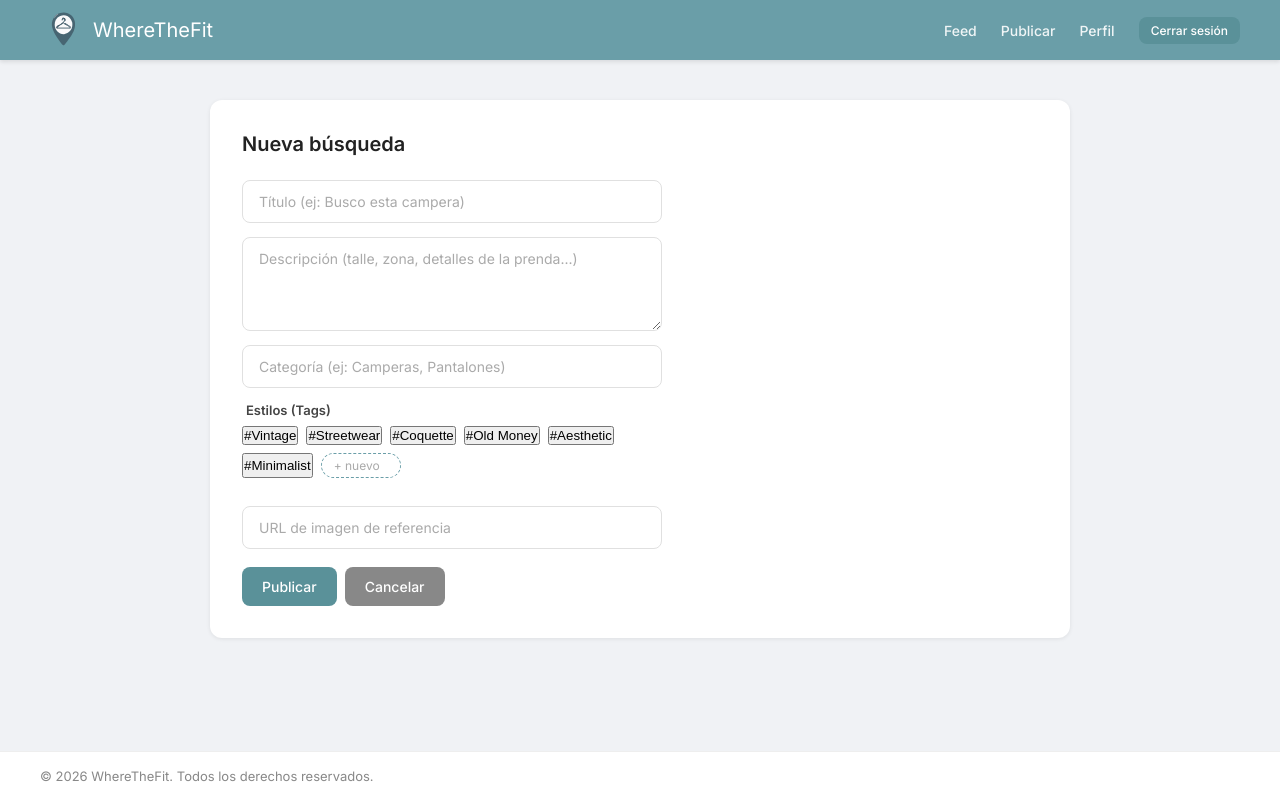
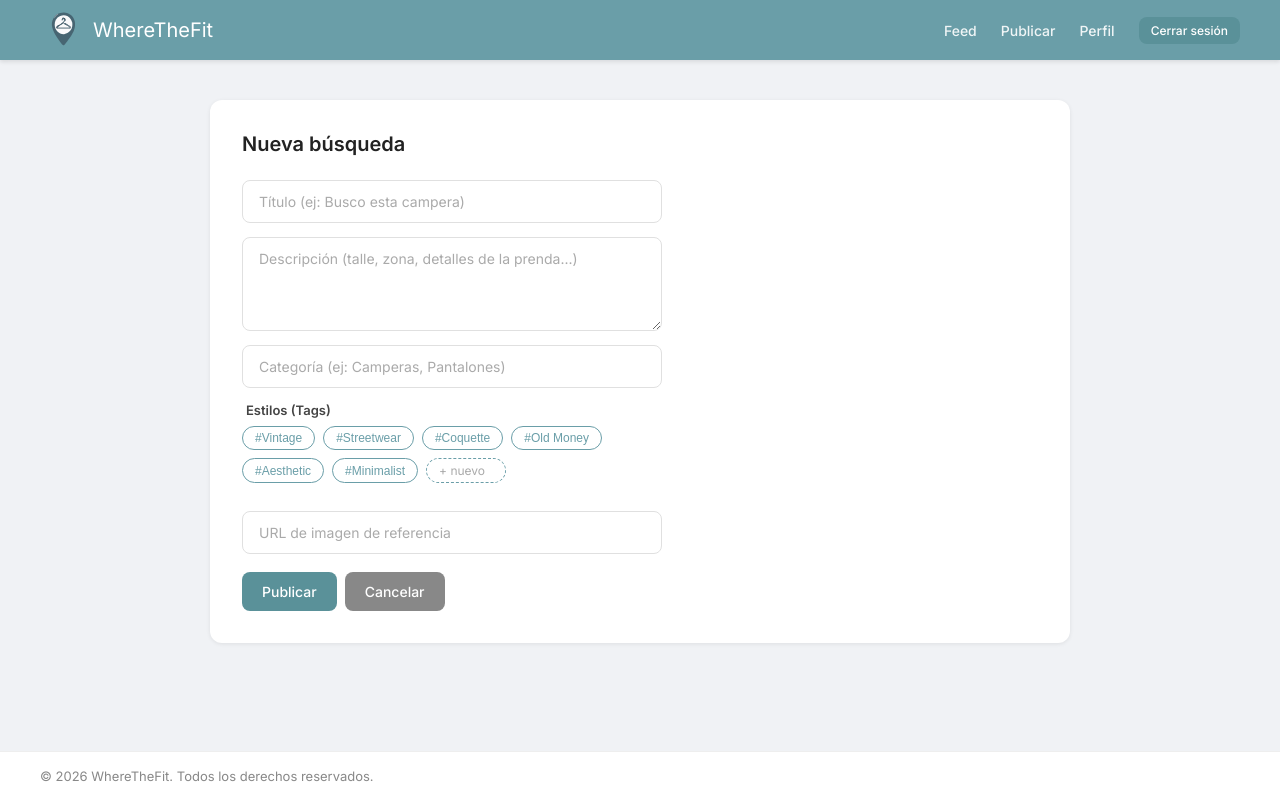
Before and after one commit to candedefranco/WhereTheFit, a React (Vite) app in the folder wtf-front/: page /feed/create in a window 1280 px wide. Built offline with nearby package versions, Linux system fonts and the light colour scheme; sample sign-in values are in the browser's storage.

Commit message:
cambios en Feed.tsx: - libreria Masonry para estilo de feed - visual estilo pinterest

```diff
--- a/wtf-front/src/index.css
+++ b/wtf-front/src/index.css
@@ -421,3 +421,57 @@ select:focus {
   border-left: 3px solid #e0e0e0;
   padding-left: 12px;
 }
+
+/* tags */
+
+.tag-pill {
+  padding: 4px 12px;
+  border-radius: 20px;
+  border: 1px solid #6a9ea8;
+  background: white;
+  color: #6a9ea8;
+  font-size: 12px;
+  cursor: pointer;
+  transition: all 0.2s ease;
+}
+
+.tag-pill:hover {
+  background: #f0f7f8;
+}
+
+.tag-pill.active {
+  background: #6a9ea8;
+  color: white;
+}
+
+.tag-input-style {
+  border: 1px dashed #6a9ea8;
+  border-radius: 20px;
+  padding: 4px 12px;
+  font-size: 12px;
+  width: 85px;
+  outline: none;
+  background: transparent;
+  color: #333;
+}
+
+.tag-input-style:focus {
+  background: white;
+  border: 1px solid #6a9ea8;
+}
+
+.post-tags-list {
+  display: flex;
+  flex-wrap: wrap;
+  gap: 6px;
+  margin-bottom: 12px;
+}
+
+.post-tag-item {
+  color: #6a9ea8;
+  font-size: 12px;
+  font-weight: 500;
+  background-color: #f0f7f8;
+  padding: 2px 8px;
+  border-radius: 12px;
+}
--- a/wtf-front/src/pages/Feed.tsx
+++ b/wtf-front/src/pages/Feed.tsx
@@ -2,6 +2,9 @@ import { useState, useEffect } from "react"
 import { useNavigate } from "react-router-dom"
 import Layout from "../components/Layout"
 import { apiFetch } from "../api"
+
+// @ts-expect-error (para que typescript no moleste con la libreria)
+import Masonry from "react-masonry-css"
 
 // defino el tipo Post para TypeScript
 interface Post {
@@ -10,6 +13,7 @@ interface Post {
   description: string
   category: string | null
   image_url: string | null
+  tags?: string[] // lo agregamos como opcional para que no rompa si el back no lo manda
   status: string
   created_at: string
   user_id: number
@@ -57,9 +61,18 @@ function Feed() {
     }
   }
 
+  // configuracion de columnas para el diseño masonry estilo pinterest
+  const breakpointColumnsObj = {
+    default: 5,
+    1400: 4,
+    1100: 3,
+    700: 2,
+    500: 1
+  }
+
   return (
     <Layout>
-      <div className="container">
+      <div className="container feed-container">
         <div className="page-header">
           <h2>Feed</h2>
           <a href="/feed/create" className="btn">+ Publicar</a>
@@ -70,14 +83,19 @@ function Feed() {
             <p>No hay publicaciones todavía. ¡Sé la primera en publicar!</p>
           </div>
         ) : (
-          // muestro cada post como una card
-          posts.map(post => (
-            <div key={post.id} className="card post-card">
+          // muestro cada post como una card usando Masonry
+          <Masonry
+            breakpointCols={breakpointColumnsObj}
+            className="my-masonry-grid"
+            columnClassName="my-masonry-grid_column"
+          >
+            {posts.map(post => (
+              <div key={post.id} className="card post-card feed-card">
                 {/* muestro la imagen solo si existe */}
                 {post.image_url && (
-                <img src={post.image_url} alt={post.title} className="post-image" />
+                  <img src={post.image_url} alt={post.title} className="post-image feed-image" />
                 )}
-              <div className="post-content">
+                <div className="post-content feed-content">
                   <div className="post-header">
                     <h3>
                        <a href={`/feed/post/${post.id}`} style={{ textDecoration: "none", color: "inherit" }}>
@@ -92,7 +110,17 @@ function Feed() {
                   {/* meta info del post */}
                   <p className="post-meta">@{post.username} · {new Date(post.created_at).toLocaleDateString("es-AR")}</p>
                   {post.category && <p className="post-category">{post.category}</p>}
-                <p className="post-description">{post.description}</p>
+
+                  {/* muestro los tags si es que vienen desde el backend */}
+                  {post.tags && post.tags.length > 0 && (
+                    <div className="post-tags-list">
+                      {post.tags.map((tag, index) => (
+                        <span key={index} className="post-tag-item">#{tag}</span>
+                      ))}
+                    </div>
+                  )}
+
+                  <p className="post-description truncate-text">{post.description}</p>
 
                   {/* solo muestro acciones si el post es del usuario logueado */}
                   {currentUser && currentUser.id === post.user_id && (
@@ -103,7 +131,8 @@ function Feed() {
                   )}
                 </div>
               </div>
-          ))
+            )) as React.ReactNode}
+          </Masonry>
         )}
 
         {error && <p className="error">{error}</p>}
```
Lines whose indentation alone changed are shown as unchanged.
